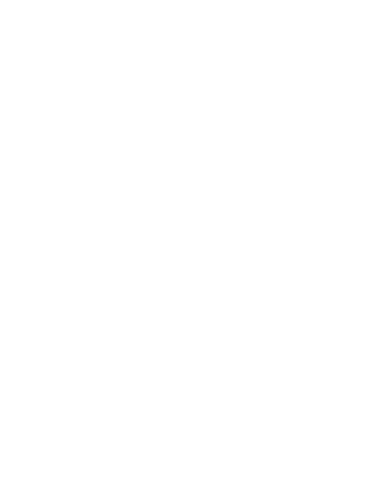
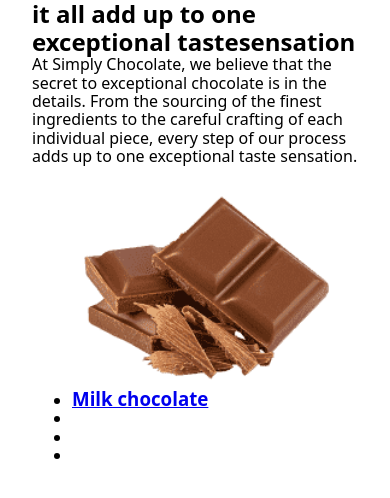
Before and after one commit to AndriiRusyn/project-team1, a plain HTML site: page index.html in a window 390 px wide. Drawn offline with nearby package versions, Linux system fonts and the light colour scheme.

Commit message:
add markups and one card

```diff
--- a/index.html
+++ b/index.html
@@ -4,8 +4,81 @@
   <meta charset="UTF-8">
   <meta name="viewport" content="width=device-width, initial-scale=1.0">
   <title>Document</title>
+  <link rel="preconnect" href="https://fonts.googleapis.com">
+<link rel="preconnect" href="https://fonts.gstatic.com" crossorigin>
+<link href="https://fonts.googleapis.com/css2?family=Montserrat:wght@400;600;800&display=swap" rel="stylesheet">
+<link
+      rel="stylesheet"
+      href="https://cdnjs.cloudflare.com/ajax/libs/modern-normalize/1.1.0/modern-normalize.min.css">
+      <link rel="stylesheet" href="./styles.css">
 </head>
 <body>
 
+
+  <section class="unique-components">
+    <div class="container">
+
+
+
+      <h2 class="uniq-components-heading">it all add up to one exceptional <span class="orange-word">taste</span>sensation</h2>
+
+
+  <p class="component-description">At Simply Chocolate, we believe that the secret to exceptional chocolate is in the details. From the sourcing of the finest ingredients to the careful crafting of each individual piece, every step of our process adds up to one exceptional taste sensation.</p>
+
+  <ul class="components">
+
+
+    <li class="ingredient-item">
+      <a href="#components" class="ingredient-card">
+        <div class="ingredient-card-item item-front">
+          <picture>
+                     <source
+                        srcset="
+                           ./components/milk-chocolate-mobile-tablet.png 1x,
+                           ./components/milk-chocolate-mobile-tablet@2x.png 2x "
+                        media="(max-width:767px)"
+                     />
+                     <source
+                        srcset="
+                           ./components/chocolate-item.png 1x,
+                           ./components/chocolate-item-x2.png 2x
+                        "
+                        media="(min-width:767px)"
+                     />
+                     <img
+                        class="componnents-img"
+                        src="./components/milk-chocolate-desktop.png"
+                        alt="chokolate-item"
+                        width="270"
+                     />
+                  </picture>
+                  <h3 class="ingredient-name">Milk chocolate</h3>
+        </div>
+
+      </a>
+    </li>
+
+
+
+
+    <li class="ingredient-item">
+
+    </li>
+
+
+    <li class="ingredient-item">
+
+    </li>
+
+
+    <li class="ingredient-item">
+
+    </li>
+
+
+  </ul>
+  </div>
+  </section>
+
 </body>
 </html>
--- a/styles.css
+++ b/styles.css
@@ -0,0 +1,57 @@
+:root {
+  --black: #111111;
+  --dark-purple: #1E1823;
+  --orange: #FD9222;
+}
+
+
+h1,
+h2,
+h3,
+h4,
+p {
+  margin: 0;
+  margin-bottom: 0;
+}
+
+.list {
+  list-style: none;
+  padding: 0;
+  margin: 0;
+  display: flex;
+}
+
+.link {
+  font-style: normal;
+  text-decoration: none;
+}
+
+img {
+  display: block;
+  max-width: 100%;
+  height: auto;
+}
+
+
+.container {
+  margin-left: auto;
+  margin-right: auto;
+
+  width: 100%;
+  padding-left: 32px;
+  padding-right: 32px;
+}
+
+
+
+/* styles  */
+
+
+.uniq-components-heading {
+
+}
+
+
+.exceptional-taste-heading {
+
+}
```
Also changed, not shown: components/milk-chocolate-desktop.png (added), components/milk-chocolate-desktop@2x.png (added), components/milk-chocolate-mobile-tablet.png (added), components/milk-chocolate-mobile-tablet@2x.png (added), components/milk-mobile-tablet.png (added), components/milk-mobile-tablet@2x.png (added), components/milk.png (added), components/milk@2x.png (added), components/nuts-mobile-tablet.png (added), components/nuts-mobile-tablet@2x.png (added), components/nuts.png (added), components/nuts@2x.png (added), components/semi-sweet-chocolate-mobile-tablet.png (added), components/semi-sweet-chocolate-mobile-tablet@2x.png (added), 2 more files.
